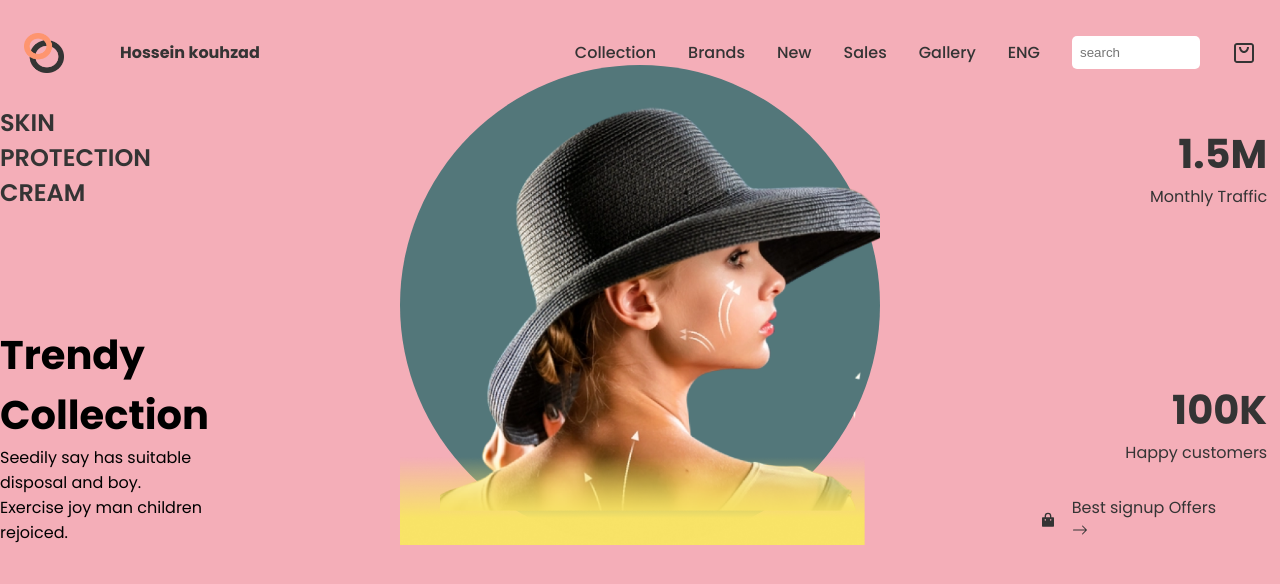
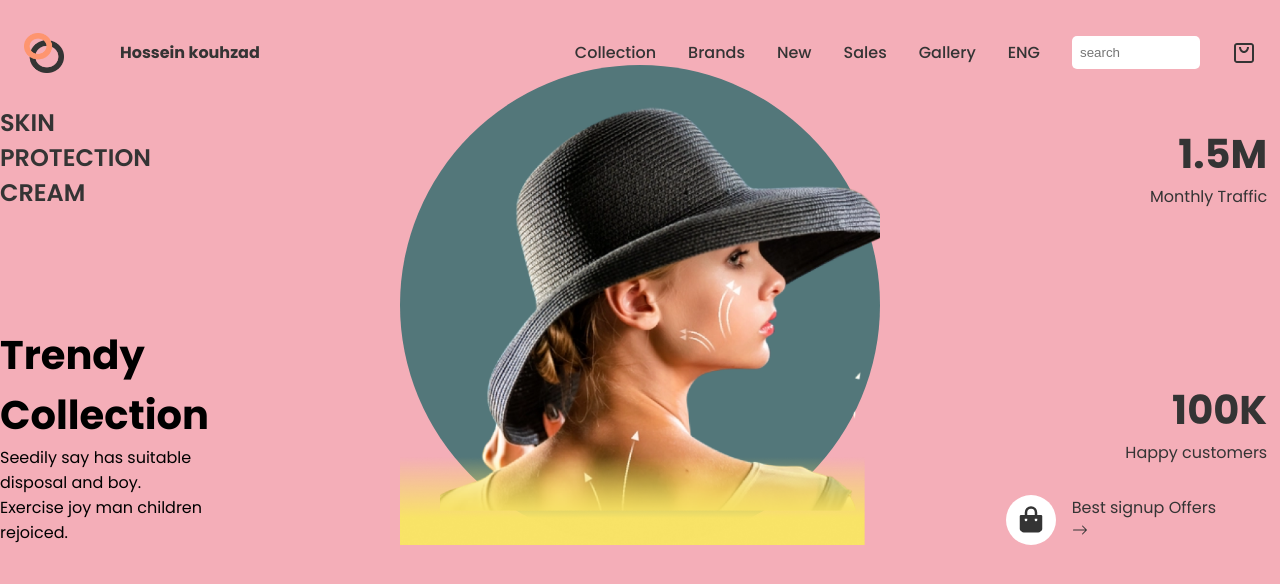
Before and after one commit to HKouhzad1991/Ecommerce-react-app, a React (Create React App) app: page / in a window 1280 px wide. Shown: the top 584 px of the page. Built offline with nearby package versions, Linux system fonts and the light colour scheme.

Commit message:
cart svg icon fixing

```diff
--- a/src/components/Hero/Hero.module.css
+++ b/src/components/Hero/Hero.module.css
@@ -38,8 +38,13 @@
     align-items: center;
 }
 
-.cart>svg{
-
+.cart2>svg {
+    width: 30px;
+    height: 30px;
+    background: white;
+    padding: 10px;
+    border-radius: 50%;
+   border: ;
 }
 
 .h_sides {
```
